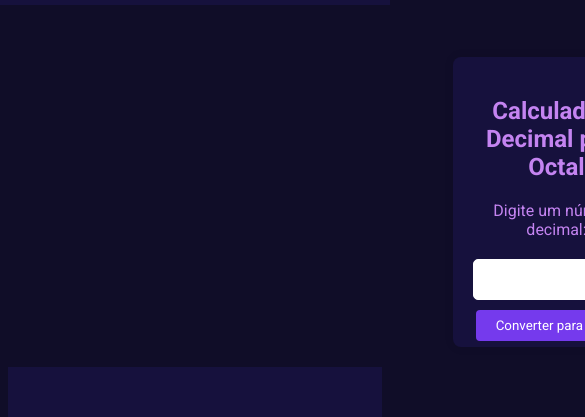
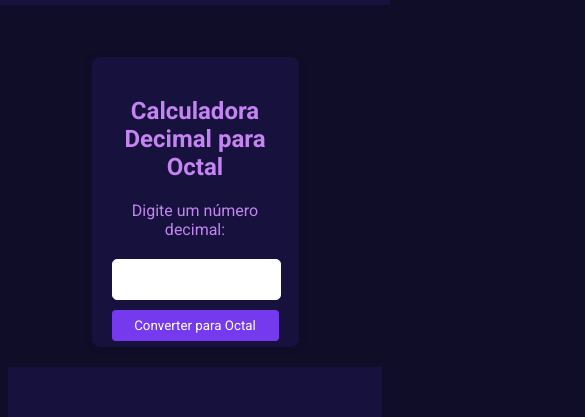
Before and after one commit to gacneto/sistemaoctal, a plain HTML site: page calculadora.html in a window 390 px wide. Shown: the part 75-492 px from the top of the page, 585 px wide, since content can reach past the window. Drawn offline with Linux system fonts and the light colour scheme.

Commit message:
Responsividade

```diff
--- a/style_calculadora.css
+++ b/style_calculadora.css
@@ -11,6 +11,8 @@ html{
 body {
   background-color: rgb(16, 13, 40);
   height: 100vh;
+  display: flex;
+  flex-direction: column;
 }
 
 p {
@@ -72,7 +74,9 @@ ol, li, ul{
     color: #c484f1;
     width: 50%;
     height: 250px;
-    margin-left: 425px;
+    justify-content: center;
+    display: grid;
+
 }
 
 .calculator h2 {
@@ -135,6 +139,8 @@ header img {
 
 main {
     padding: 20px;
+    display: flex;
+    justify-content: center;
 }
 
 footer {
--- a/style_quiz.css
+++ b/style_quiz.css
@@ -100,7 +100,11 @@ header img {
 }
 
 main {
+    flex: 1;
     padding: 20px;
+    display: flex;
+    justify-content: center;
+    align-items: center;
 }
 
 footer {
@@ -117,11 +121,11 @@ footer h3 {
 footer p {
     margin-bottom: 10px;
 }
-  .container {
+
+.container {
     background-color: #16113d;
     width: 90%;
     max-width: 800px;
-    margin-left: 510px;
     margin-bottom: 50px;
 
     border: 2px solid #e1e1e6;
@@ -133,7 +137,7 @@ footer p {
     flex-direction: column;
     justify-content: center;
     align-items: center;
-  }
+}
 
   .questions-container {
     width: 100%;
```
